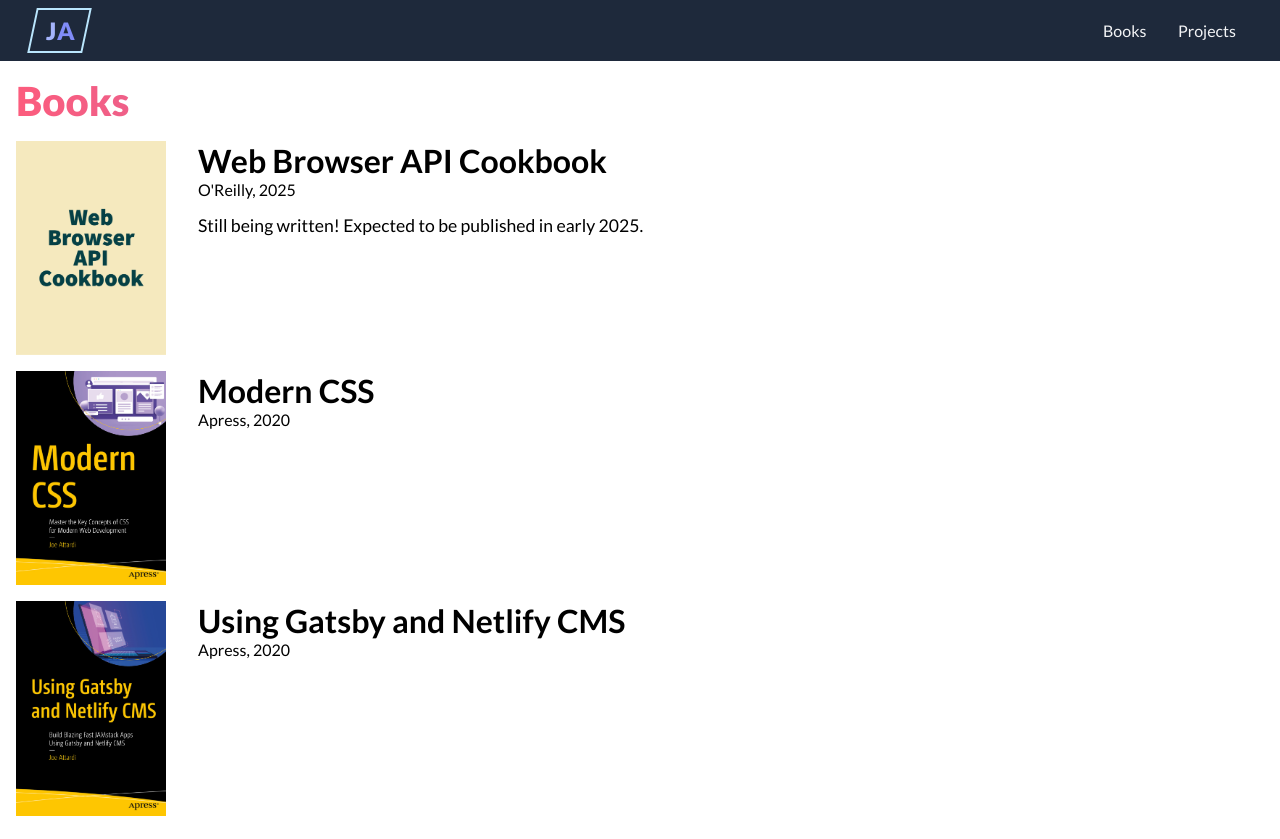
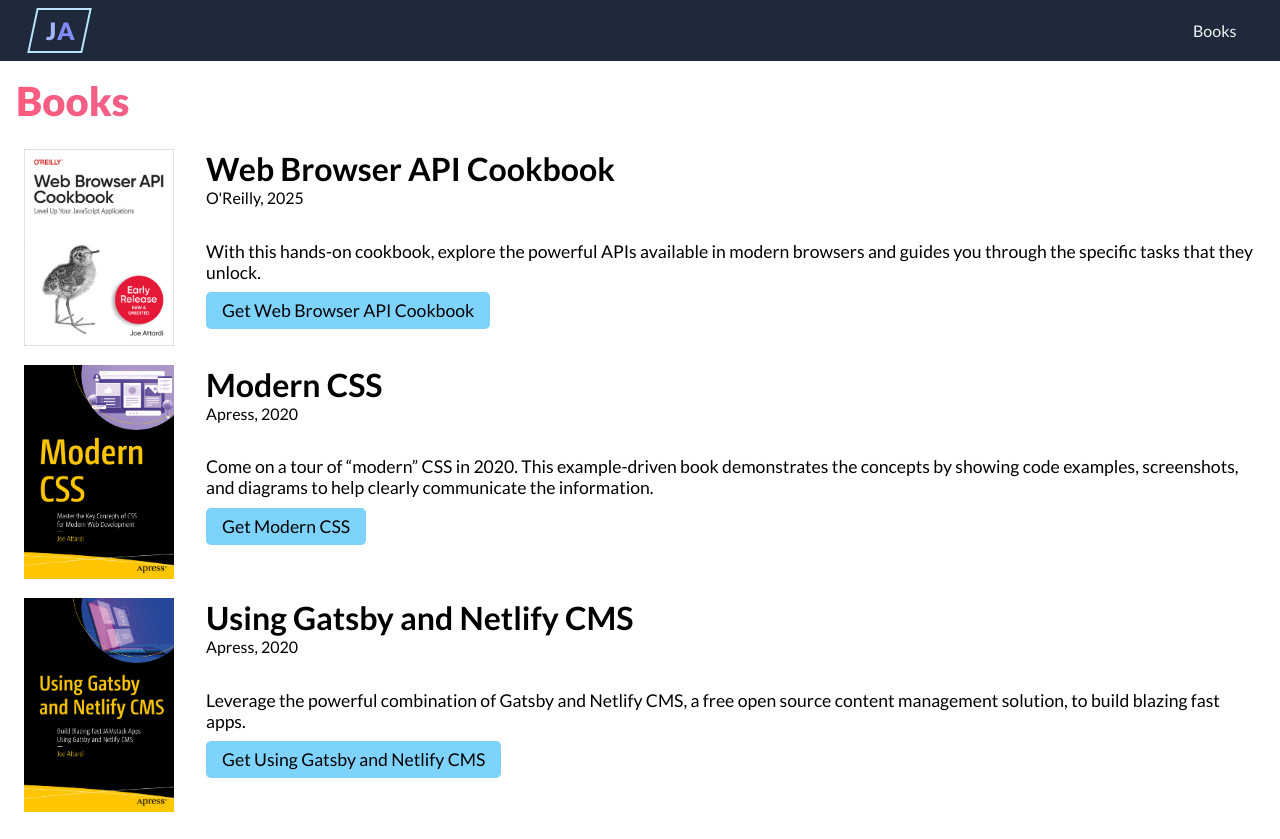
Before and after one commit to joeattardi/joeattardi.com, a SvelteKit app: page /books in a window 1280 px wide. Built offline with nearby package versions, Linux system fonts and the light colour scheme.

Commit message:
Layout refactoring

```diff
--- a/src/app.html
+++ b/src/app.html
@@ -3,7 +3,7 @@
 	<head>
 		<meta charset="utf-8" />
 		<link rel="icon" href="%sveltekit.assets%/favicon.png" />
-		<meta name="viewport" content="width=device-width" />
+		<meta name="viewport" content="width=device-width, initial-scale=1" />
 		%sveltekit.head%
 	</head>
 	<body data-sveltekit-preload-data="hover">
--- a/src/lib/Header.svelte
+++ b/src/lib/Header.svelte
@@ -12,7 +12,7 @@
   <nav>
     <ul>
       <HeaderLink href="/books">Books</HeaderLink>
-      <HeaderLink href="/projects">Projects</HeaderLink>
+      <!-- <HeaderLink href="/projects">Projects</HeaderLink> -->
     </ul>
   </nav>
 </header>
--- a/src/routes/+layout.svelte
+++ b/src/routes/+layout.svelte
@@ -3,7 +3,7 @@
   import Header from '$lib/Header.svelte';
 </script>
 
-<div>
+<div class="layout">
   <Header />
   <main>
     <slot></slot>
@@ -11,4 +11,13 @@
 </div>
 
 <style>
+  .layout {
+    height: 100vh;
+    display: flex;
+    flex-direction: column;
+  }
+
+  .layout main {
+    flex-grow: 1;
+  }
 </style>
--- a/src/routes/+page.svelte
+++ b/src/routes/+page.svelte
@@ -1,14 +1,19 @@
-<div class="hero">
-  <h1>Joe Attardi</h1>
-  <h2>Software Engineer and Author</h2>
-  <img src="/joe.jpg" alt="Joe Attardi">
+<div class="main">
+  <div class="hero">
+    <h1>Joe Attardi</h1>
+    <h2>Software Engineer and Author</h2>
+    <img src="/joe.jpg" alt="Joe Attardi">
+  </div>
 </div>
 
 <style>
+  .main {
+    background: #f0f9ff;
+    height: 100%;
+  }
+
   .hero {
-    background: #f0f9ff;
     padding: 5rem 2rem;
-    border-bottom: 2px solid #e2e8f0;
     display: grid;
     grid-template-areas:
       "title    photo"
@@ -19,7 +24,8 @@
 
   h1 {
     grid-area: title;
-    font-size: 5rem;
+    /* font-size: 5rem; */
+    font-size: clamp(3rem, 10vw, 5rem);
     font-weight: 900;
     align-self: end;
     margin: 0;
@@ -37,8 +43,23 @@
 
   img {
     grid-area: photo;
-    width: 200px;
+    width: clamp(150px, 30vw, 300px);
     border-radius: 50%;
     border: 3px solid #082f49;
   }
+
+  @media (max-width: 800px) {
+    .hero {
+      grid-template-areas:
+        "photo"
+        "title"
+        "subtitle";
+
+      justify-items: center;
+    }
+
+    h1 {
+      text-align: center;
+    }
+  }
 </style>
--- a/src/routes/books/+page.svelte
+++ b/src/routes/books/+page.svelte
@@ -11,27 +11,42 @@
 
   <div class="books">
     <BookCard
-      coverUrl="/books/web-browser-api-cookbook.png"
+      href="https://learning.oreilly.com/library/view/web-browser-api/9781098150686/"
+      coverUrl="/books/web-browser-api-cookbook.jpeg"
       title="Web Browser API Cookbook"
       publisher="O'Reilly"
       year="2025"
     >
-      Still being written! Expected to be published in early 2025.
+      <p>
+        With this hands-on cookbook, explore the powerful APIs available in modern browsers and guides you through the specific tasks that they unlock.
+      </p>
     </BookCard>
 
     <BookCard
+      href="https://www.amazon.com/Modern-CSS-Master-Concepts-Development/dp/148426293X"
       coverUrl="/books/modern-css.png"
       title="Modern CSS"
       publisher="Apress"
       year="2020"
-    />
+    >
+      <p>
+        Come on a tour of “modern” CSS in 2020. This example-driven book demonstrates the concepts by showing code examples,
+        screenshots, and diagrams to help clearly communicate the information.
+      </p>
+    </BookCard>
 
     <BookCard
+      href="https://www.amazon.com/Using-Gatsby-Netlify-CMS-JAMstack/dp/1484262964"
       coverUrl="/books/using-gatsby-and-netlify-cms.png"
       title="Using Gatsby and Netlify CMS"
       publisher="Apress"
       year="2020"
-    />
+    >
+      <p>
+        Leverage the powerful combination of Gatsby and Netlify CMS, a free open source content management solution,
+        to build blazing fast apps.
+      </p>
+    </BookCard>
   </div>
 </main>
 
@@ -42,7 +57,10 @@
 
   .books {
     margin-top: 1rem;
-    display: grid;
-    gap: 1rem;
+    /* display: grid; */
+    /* grid-template-columns: repeat(auto-fit, minmax(350px, 1fr)); */
+    display: flex;
+    flex-wrap: wrap;
+    /* gap: 1rem; */
   }
 </style>
--- a/src/routes/books/BookCard.svelte
+++ b/src/routes/books/BookCard.svelte
@@ -3,17 +3,25 @@
   export let title;
   export let publisher;
   export let year;
+  export let href;
 </script>
 
 <div class="book">
-  <img src={coverUrl} alt={`Cover for ${title}`}>
+  <a class="cover" href={href}><img src={coverUrl} alt={`Cover for ${title}`}></a>
   <h2>{title}</h2>
   <div class="meta">{publisher}, {year}</div>
-  <div class="description"><slot></slot></div>
+  <div class="description">
+    <div><slot></slot></div>
+    <a class="cta" href={href}>Get {title}</a>
+  </div>
 </div>
 
 <style>
   .book {
+  box-sizing: border-box;
+    padding: 0.5em;
+    width: 50%;
+    flex: 0 0 auto;
     display: grid;
     grid-template-columns: 150px 1fr;
     grid-template-rows: auto auto 1fr;
@@ -29,9 +37,12 @@
     font-size: 2rem;
   }
 
+  .book .cover {
+    grid-area: cover;
+  }
+
   .book img {
     width: 150px;
-    grid-area: cover;
   }
 
   .book .description {
@@ -43,4 +54,30 @@
   .book .meta {
     grid-area: meta;
   }
+
+  .cta {
+    text-decoration: none;
+    background: #7dd3fc;
+    padding: 0.5rem 1rem;
+    color: #000000;
+    border-radius: 5px;
+  }
+
+  @media (max-width: 1300px) {
+    .book {
+      width: 100%;
+    }
+  }
+
+  @media (max-width: 400px) {
+    .book {
+      grid-template-columns: 1fr;
+      margin-bottom: 2rem;
+      grid-template-areas:
+        "cover"
+        "title"
+        "meta"
+        "description"
+    }
+  }
 </style>
```
Also changed, not shown: static/books/web-browser-api-cookbook.jpeg (added), static/books/web-browser-api-cookbook.png (deleted).
